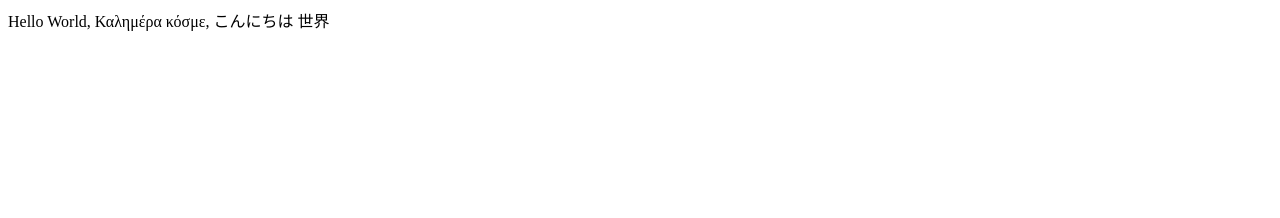
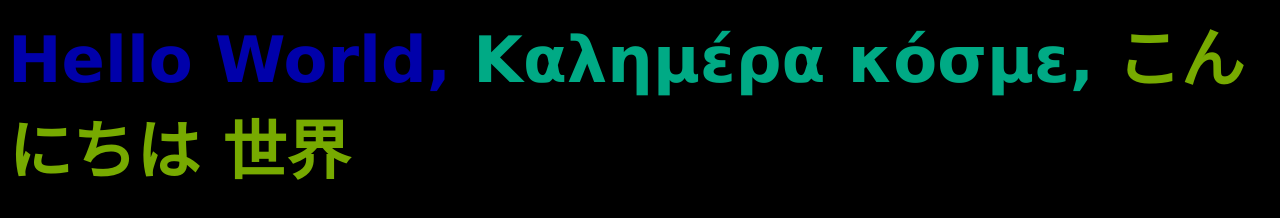
Before and after one commit to schakalsynthetc/schakalsynthetc.github.io, a plain HTML site: page index.html in a window 1280 px wide. Drawn offline with Linux system fonts and the light colour scheme.

Commit message:
a hello with style and a non-nil git config besides

```diff
--- a/index.html
+++ b/index.html
@@ -1 +1,21 @@
-Hello World, Καλημέρα κόσμε, こんにちは 世界
+<!DOCTYPE html>
+<html>
+<head>
+<title>hello schakalsynthetc.github.io</title>
+<link rel="stylesheet" href="style.css" type="text/css">
+</head>
+<body>
+
+<div class="hello" id="/hello/t">
+    <span class="hello english" id="/hello/english">
+    Hello World,
+    </span>
+    <span class="hello greek" id="/hello/greek">
+    Καλημέρα κόσμε,
+    </span>
+    <span class="hello cjk" id="/hello/cjk">
+    こんにちは 世界
+    </span>
+</div>
+</body>
+</html>
--- /dev/null
+++ b/style.css
@@ -0,0 +1,24 @@
+/* schakalsynthetc.github.io/style.css */
+
+body {
+    background: #000000; color: #A0A0A0;
+}
+
+span.english {
+    color: #0000AA;
+    font-family:'Lucida Sans', 'Lucida Sans Regular', 'Lucida Grande', 'Lucida Sans Unicode', Geneva, Verdana, sans-serif;
+    font-size: 48pt;
+    font-weight: bold;
+}
+span.greek {
+    color: #00aa85;
+    font-family:'Lucida Sans', 'Lucida Sans Regular', 'Lucida Grande', 'Lucida Sans Unicode', Geneva, Verdana, sans-serif;
+    font-size: 48pt;
+    font-weight: bold;
+}
+span.cjk {
+    color: #77aa00;
+    font-family:'Lucida Sans', 'Lucida Sans Regular', 'Lucida Grande', 'Lucida Sans Unicode', Geneva, Verdana, sans-serif;
+    font-size: 48pt;
+    font-weight: bold;
+}
```
